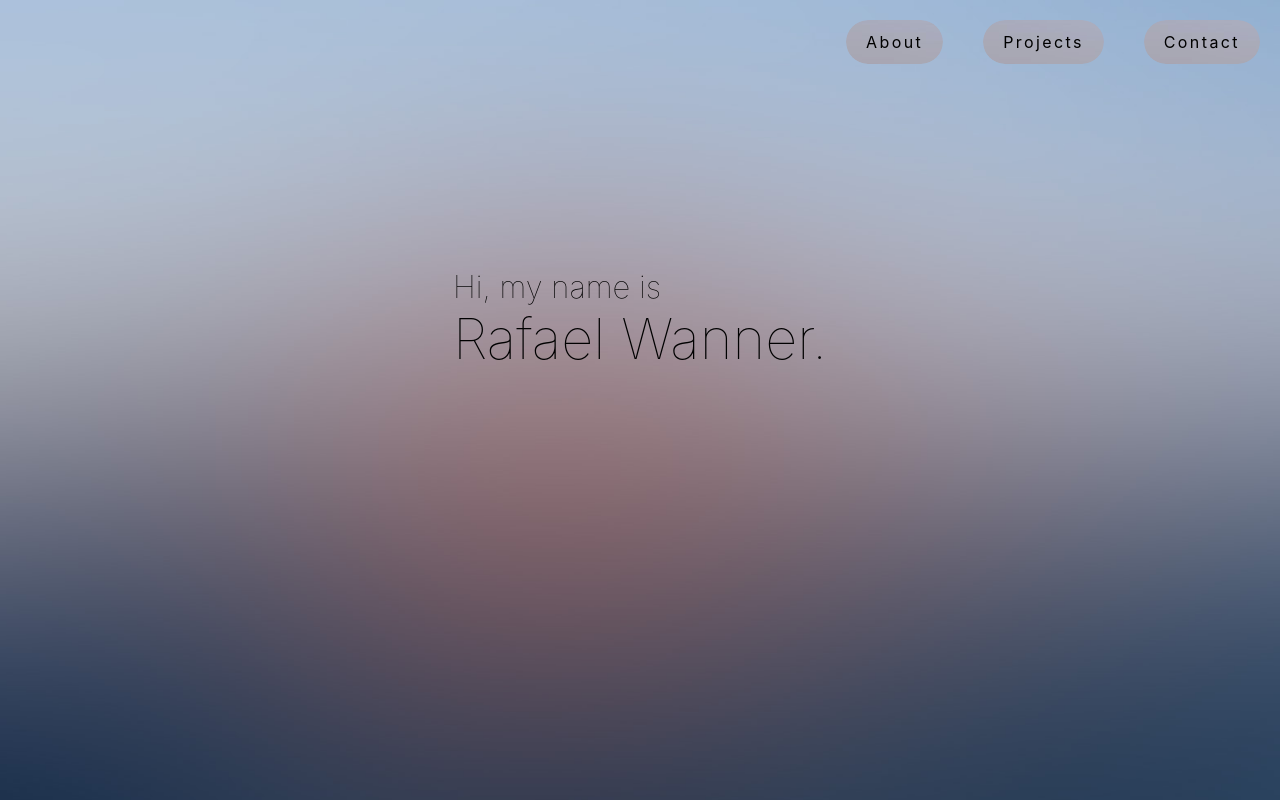
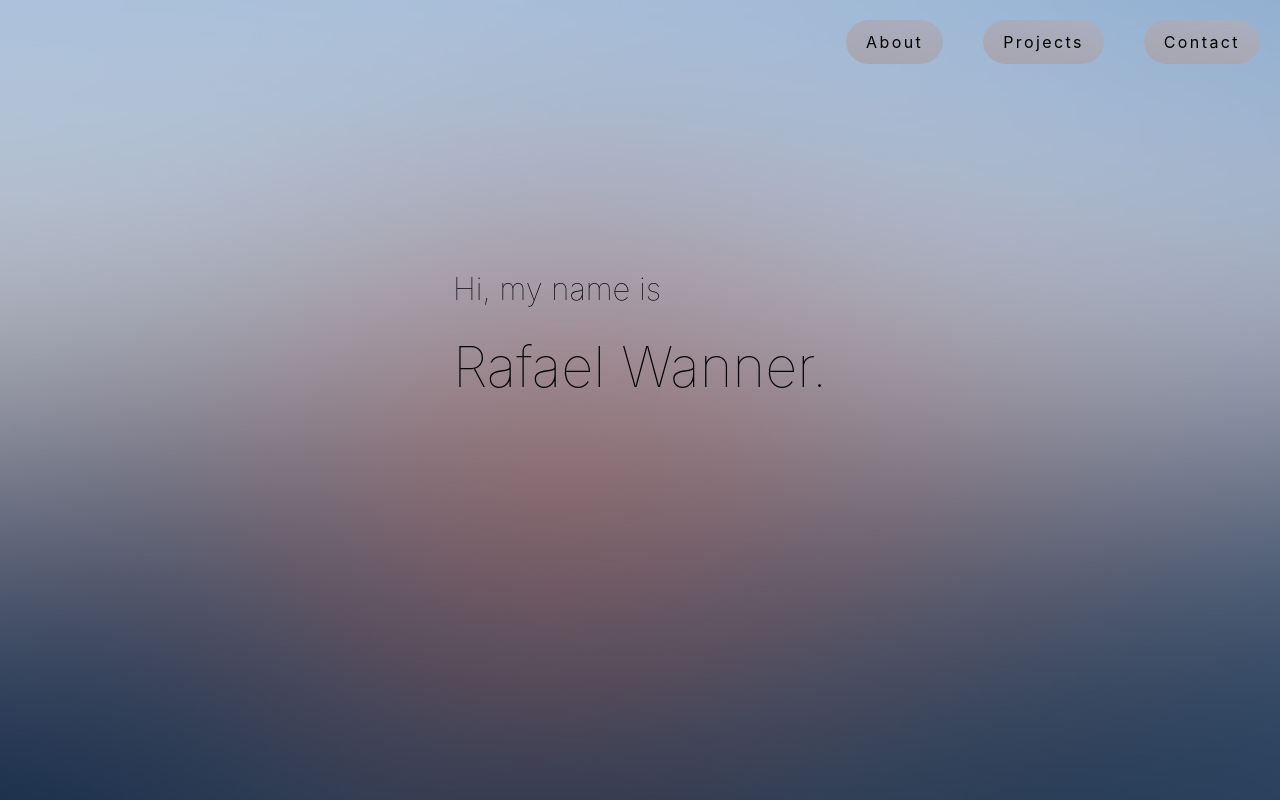
Before and after one commit to rafaelwanner/personal_website, a React (Create React App) app: page / in a window 1280 px wide. Shown: the top 800 px of the page. Built offline with nearby package versions, Linux system fonts and the light colour scheme.

Commit message:
Home page style adjusted

```diff
--- a/src/static/css/Home.css
+++ b/src/static/css/Home.css
@@ -15,7 +15,7 @@
 }
 
 .welcome p{
-  margin: 0;
+  margin-bottom: calc(10px + 2vh);
   padding: 0;
   font-size: calc(15px + 2vh);
 }
```
